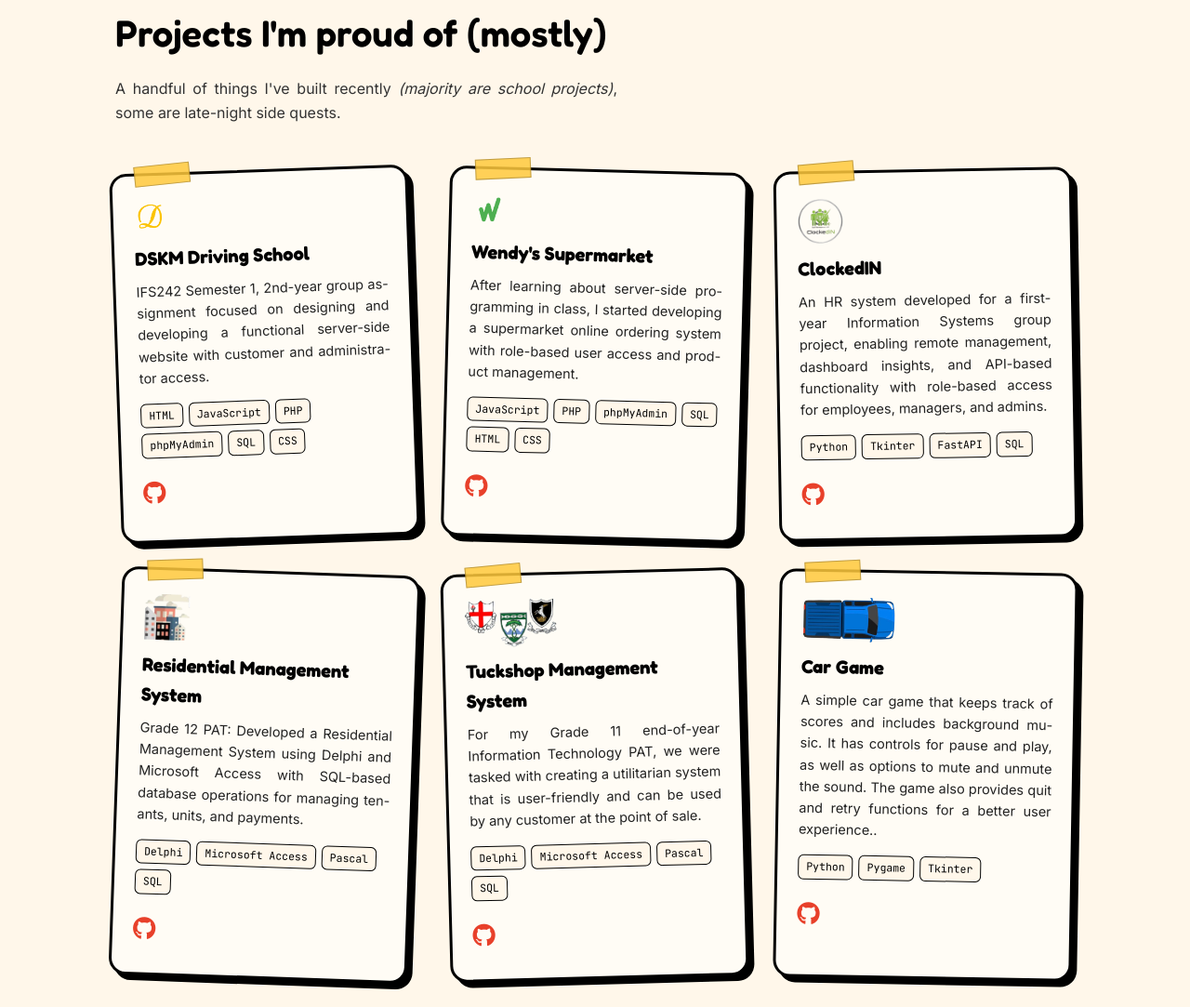
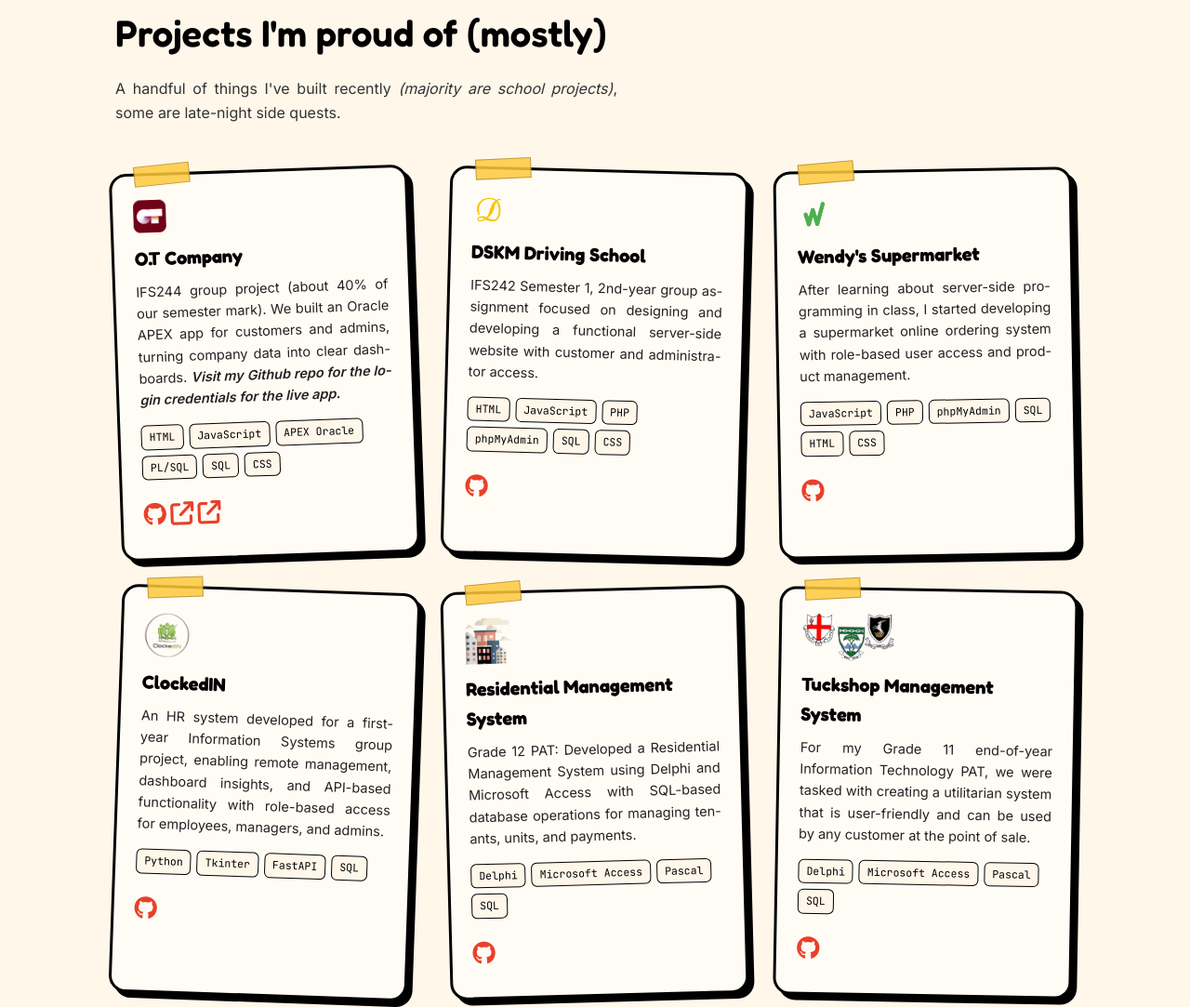
Before and after one commit to mbasabty/MbasaBatyiPortfolio, a plain HTML site: page index.html in a window 1280 px wide. Shown: the part 2606-3689 px from the top of the page at 93% size. Drawn offline with Linux system fonts and the light colour scheme.

Commit message:
Updated the links to the live apps for the IFS244 group project in the index.html file. The first link now points to the customer portal, and a new link has been added for the company login page. Additionally, a note has been added to inform users that login credentials can be found in the GitHub repository.

```diff
--- a/index.html
+++ b/index.html
@@ -195,6 +195,38 @@
 
       <div class="card">
         <span class="tape"></span>
+        <img src="img/OT logo.webp" alt="OT Logo" class="card-logo" loading="lazy">
+        <h3>O.T Company</h3>
+        <p>
+          IFS244 group project (about 40% of our semester mark). We built an
+          Oracle APEX app for customers and admins, turning company data into
+          clear dashboards. <b><i>Visit my Github repo for the login credentials for the live app.</i></b>
+        </p>
+
+        <div class="tag-row">
+          <span class="tag">HTML</span>
+          <span class="tag">JavaScript</span>
+          <span class="tag">APEX Oracle</span>
+          <span class="tag">PL/SQL</span>
+          <span class="tag">SQL</span>
+          <span class="tag">CSS</span>
+        </div>
+
+        <div class="card-links">
+          <a href="https://github.com/mbasabty/IFS244-Debuggers" class="card-link" target="_blank" rel="noopener" aria-label="View on GitHub">
+            <i class="fa-brands fa-github"></i>
+          </a>
+          <a href="https://oracleapex.com/ords/r/group_5_debuggers/o-t-customer-portal/home?session=105060373233388" class="card-link" target="_blank" rel="noopener" aria-label="View live app">
+            <i class="fa-solid fa-arrow-up-right-from-square"></i>
+          </a>
+          <a href="https://oracleapex.com/ords/r/group_5_debuggers/o-t-company/login?session=110832338679053" class="card-link" target="_blank" rel="noopener" aria-label="View live app">
+            <i class="fa-solid fa-arrow-up-right-from-square"></i>
+          </a>
+        </div>
+      </div>
+
+      <div class="card">
+        <span class="tape"></span>
         <img src="images/DSKM.webp" alt="DSKM Logo" class="card-logo" Lazy="loading">
         <h3>DSKM Driving School </h3>
         <p>IFS242 Semester 1, 2nd-year group assignment
```
Also changed, not shown: img/OT logo.webp (added).
